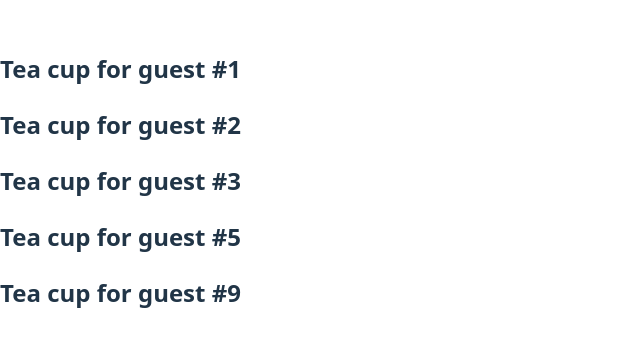
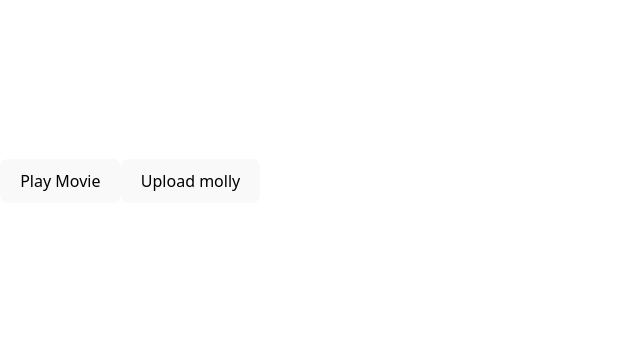
Before and after one commit to pinsoegustave/js-practical-questions, a React (Vite) app in the folder react-learning/react-dev/: page / in a window 1280 px wide. Shown: the part 219-566 px from the top of the page, without its empty margins (0-640 px from the left). Built offline with nearby package versions, Linux system fonts and the light colour scheme.

Commit message:
react-learn: responding to events

```diff
--- a/react-learning/react-dev/src/App.jsx
+++ b/react-learning/react-dev/src/App.jsx
@@ -1,6 +1,7 @@
 import Gallery from "./components/Gallery";
 import Profile from "./components/getProps";
 import ParkingList from "./components/ParkingList";
+import Respond from "./components/Respond";
 import Scientitst from "./components/Scientitst";
 import TeaSet from "./components/TeaSet";
 import TodoList from "./components/todolist";
@@ -18,6 +19,8 @@ export default function App() {
 
     // <Scientitst />
 
-    <TeaSet />
+    // <TeaSet />
+
+    <Respond />
   )
 }
--- /dev/null
+++ b/react-learning/react-dev/src/components/Respond.jsx
@@ -0,0 +1,31 @@
+import React from 'react'
+
+export default function Respond() {
+  return (
+    <Toolbar
+         onPlayMovie={() => alert('Playing!!!')}
+         onUploadImage={() => alert("Uploading Molly's Image!")}
+    />
+  );
+}
+
+function Toolbar({ onPlayMovie, onUploadImage}) {
+    return (
+        <div>
+            <Button onClick={onPlayMovie}>
+                Play Movie
+            </Button>
+            <Button onClick={onUploadImage}>
+                Upload molly
+            </Button>
+        </div>
+    );
+}
+
+function Button({ onClick, children }) {
+    return (
+        <button onClick={onClick}>
+            {children}
+        </button>
+    )
+}
```
